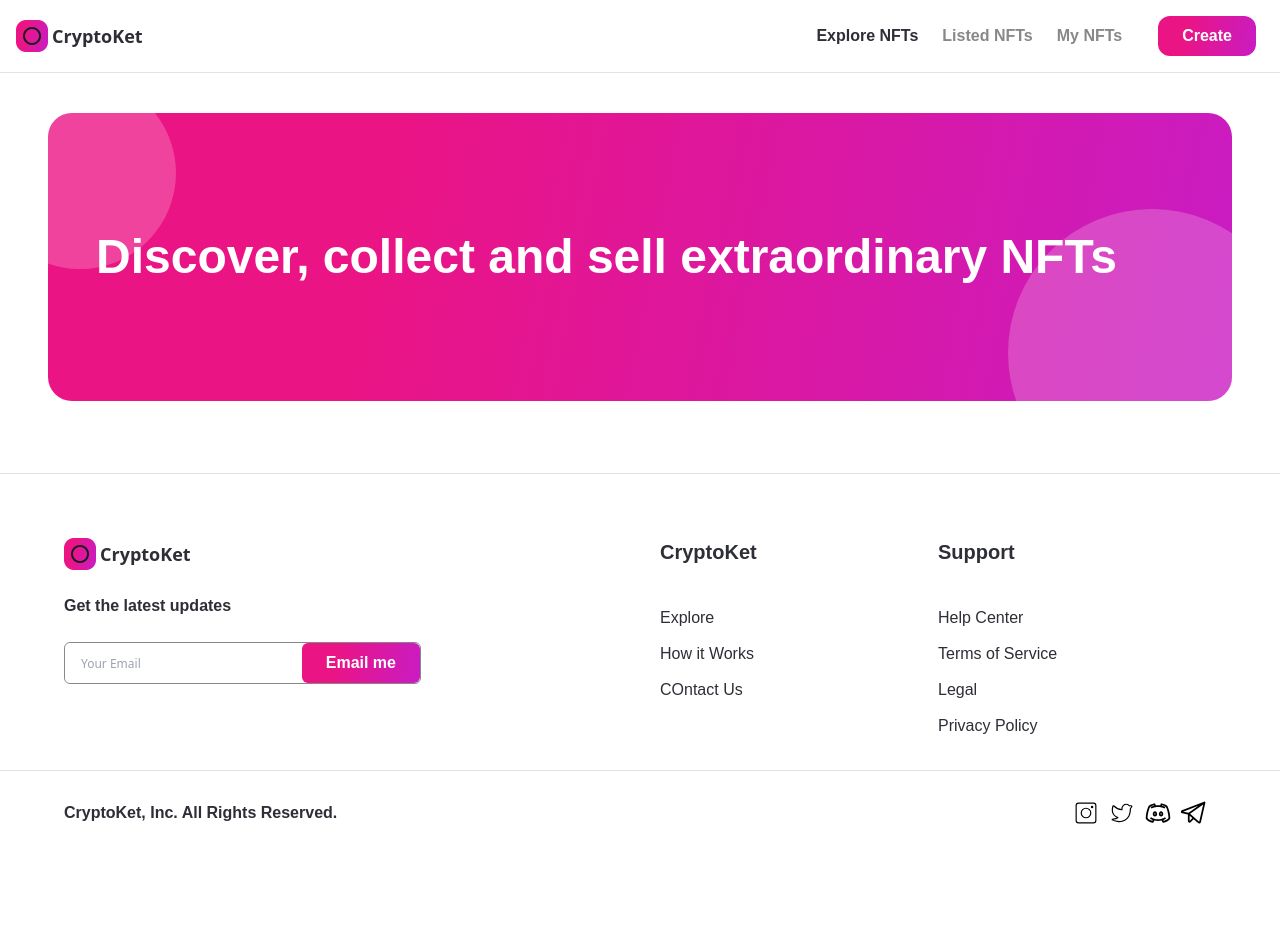
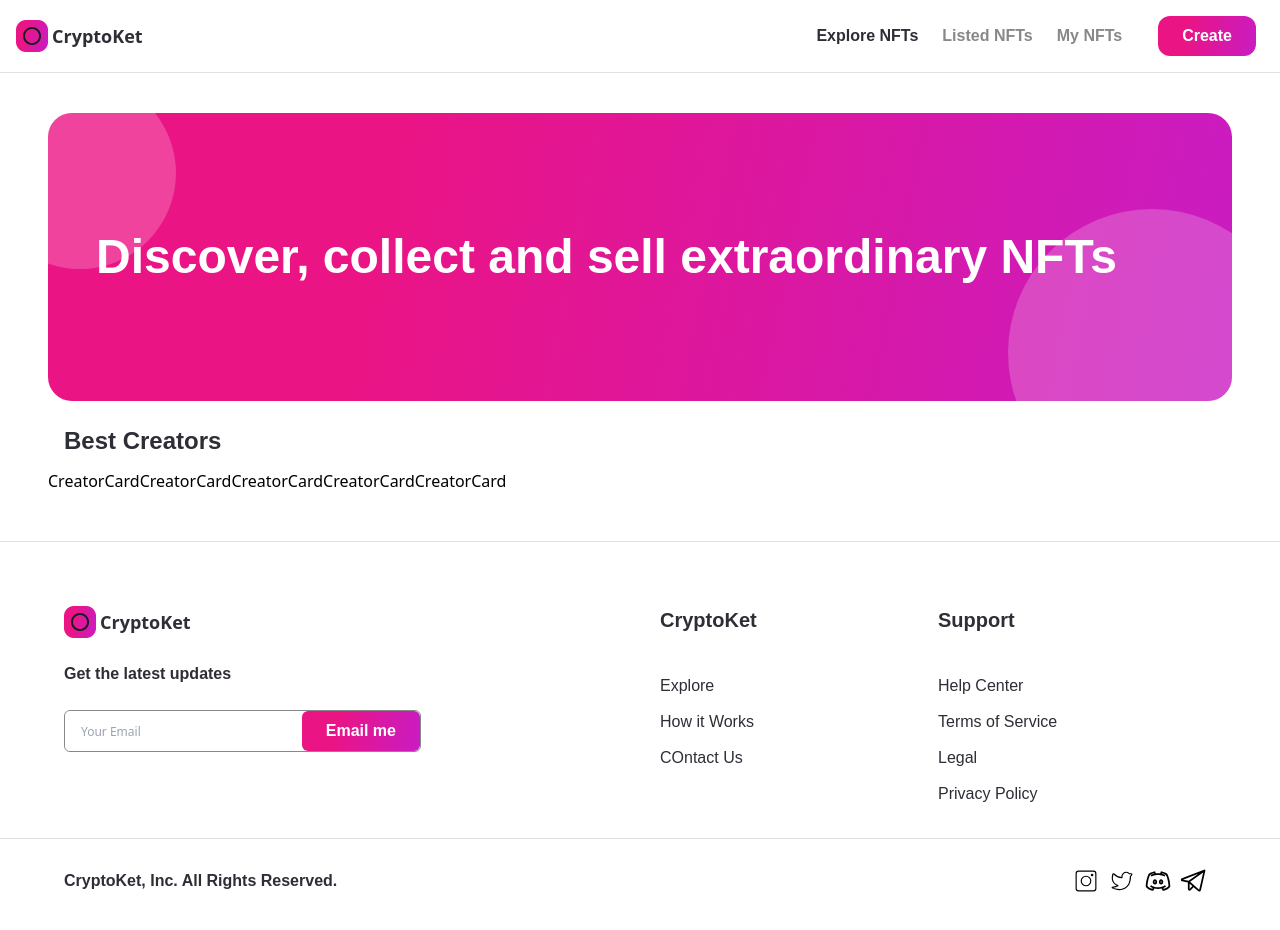
Before and after one commit to pandablue0809/Crypto-Hat, a Next.js app: page / in a window 1280 px wide. Shown: the top 930 px of the page. Before the commit the page ends 891 px from the top, so only its background shows below. Built offline with nearby package versions, Linux system fonts and the light colour scheme.

Commit message:
created topseller component

```diff
--- a/app/page.js
+++ b/app/page.js
@@ -1,4 +1,5 @@
 import Banner from "@/component/Banner";
+import Topseller from "@/component/Topseller";
 
 export default function Home() {
   return (
@@ -9,6 +10,7 @@
           childStyles="md:text-4xl sm:text-2xl xs:text-xl text-left text-white"
           parentStyles="justify-start mb-6 h-72 sm:h-60 p-12 xs:p-4 xs:h-44 rounded-3xl"
         />{" "}
+        <Topseller />
       </div>
     </div>
   );
--- /dev/null
+++ b/component/CreatorCard.jsx
@@ -0,0 +1,7 @@
+import React from "react";
+
+function CreatorCard() {
+  return <div>CreatorCard</div>;
+}
+
+export default CreatorCard;
--- /dev/null
+++ b/component/Topseller.jsx
@@ -0,0 +1,32 @@
+"use client";
+import { useState, useEffect, useRef } from "react";
+import CreatorCard from "./CreatorCard";
+import images from "../assets";
+function Topseller() {
+  const parentRef = useRef(null);
+  const scrollRef = useRef(null);
+
+  return (
+    <div>
+      <h1 className="font-poppins text-nft-black-1 text-2xl minlg:text-4xl font-semibold ml-4 xs:ml-0">
+        Best Creators
+      </h1>
+      <div className="relative flex-1 max-w-full flex mt-3" ref={parentRef}>
+        <div
+          className="flex flex-row w-max overflow-x-scroll no-scrollbar select-none"
+          ref={scrollRef}
+        >
+          {[6, 7, 8, 9, 10].map((i) => (
+            <CreatorCard
+              key={`creator-${i}`}
+              rank={i}
+              creatorImage={images[`creator${i}`]}
+            />
+          ))}
+        </div>
+      </div>
+    </div>
+  );
+}
+
+export default Topseller;
```
Also changed, not shown: utils/makeid.js (added, +13 -0 lines).
